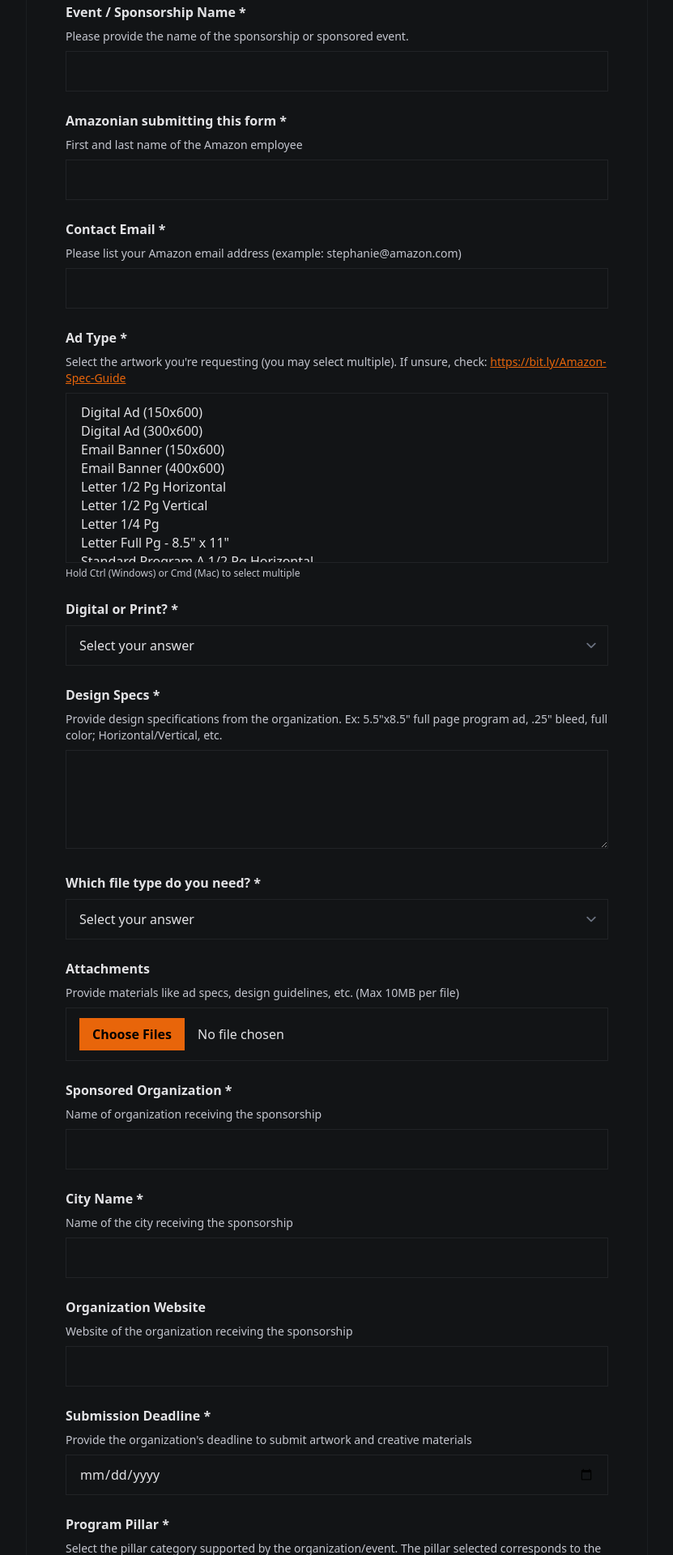
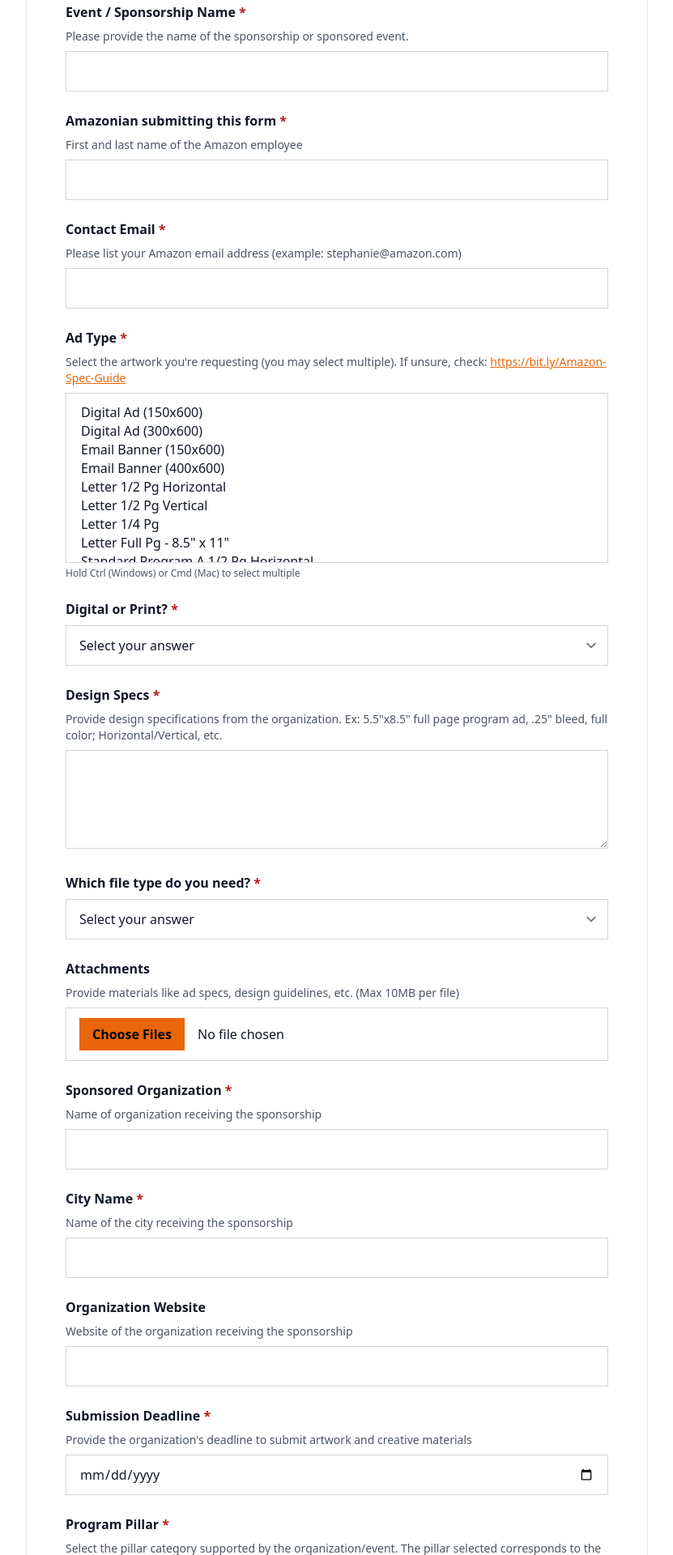
Before and after one commit to Raconteur-Creative/rc-site-redesign, a SvelteKit app: page /forms/sponsorship in a window 1280 px wide. Shown: the part 340-2260 px from the top of the page at 81% size, without its empty margins (224-1055 px from the left). Built offline with nearby package versions, Linux system fonts and the light colour scheme.

Commit message:
Convert sponsorship form to light mode (white bg, dark text)

```diff
--- a/src/routes/forms/sponsorship/+page.svelte
+++ b/src/routes/forms/sponsorship/+page.svelte
@@ -78,7 +78,7 @@
 	<meta name="robots" content="noindex, nofollow" />
 </svelte:head>
 
-<div class="min-h-screen bg-surface py-12 px-8">
+<div class="min-h-screen bg-white py-12 px-8">
 	<!-- Header -->
 	<header class="max-w-3xl mx-auto mb-8">
 		<a href="/" class="inline-block mb-6 hover:opacity-80 transition-opacity">
@@ -87,13 +87,13 @@
 	</header>
 
 	<!-- Form Container -->
-	<div class="max-w-3xl mx-auto bg-surface-container p-8 md:p-12 border border-outline-variant/20">
-		<h1 class="font-headline text-4xl md:text-5xl text-on-surface mb-4">Sponsorship Artwork Request</h1>
+	<div class="max-w-3xl mx-auto bg-white p-8 md:p-12 border border-gray-200 shadow-sm">
+		<h1 class="font-headline text-4xl md:text-5xl text-gray-900 mb-4">Sponsorship Artwork Request</h1>
 
 		{#if formSubmitted}
 			<div class="py-12 text-center">
-				<p class="text-on-surface text-xl mb-4">Thank you for your submission!</p>
-				<p class="text-on-surface-variant mb-8">We'll be in touch soon.</p>
+				<p class="text-gray-900 text-xl mb-4">Thank you for your submission!</p>
+				<p class="text-gray-600 mb-8">We'll be in touch soon.</p>
 				<button
 					on:click={() => goto('/')}
 					class="bg-secondary text-on-secondary px-6 py-3 font-bold hover:opacity-90 transition-all text-sm uppercase tracking-wider"
@@ -102,12 +102,12 @@
 				</button>
 			</div>
 		{:else}
-			<p class="text-on-surface-variant mb-8">
+			<p class="text-gray-600 mb-8">
 				Please complete this form to request creative assets for sponsorships APPROVED BY the Amazon Community Engagement team.
 			</p>
 
 			{#if formError}
-				<div class="bg-error/10 border border-error text-error px-4 py-3 mb-6">
+				<div class="bg-red-50 border border-red-300 text-red-700 px-4 py-3 mb-6">
 					Error submitting form. Please try again.
 				</div>
 			{/if}
@@ -121,10 +121,10 @@
 
 				<!-- Event/Sponsorship Name -->
 				<div>
-					<label for="sponsorship" class="block text-on-surface font-bold mb-2">
-						Event / Sponsorship Name <span class="text-error">*</span>
+					<label for="sponsorship" class="block text-gray-900 font-bold mb-2">
+						Event / Sponsorship Name <span class="text-red-700">*</span>
 					</label>
-					<p class="text-on-surface-variant text-sm mb-2">
+					<p class="text-gray-600 text-sm mb-2">
 						Please provide the name of the sponsorship or sponsored event.
 					</p>
 					<input
@@ -132,16 +132,16 @@
 						id="sponsorship"
 						name="sponsorship"
 						required
-						class="w-full bg-surface border border-outline-variant/30 px-4 py-3 text-on-surface focus:outline-none focus:border-secondary"
+						class="w-full bg-white border border-gray-300 px-4 py-3 text-gray-900 focus:outline-none focus:border-secondary"
 					/>
 				</div>
 
 				<!-- Name -->
 				<div>
-					<label for="name" class="block text-on-surface font-bold mb-2">
-						Amazonian submitting this form <span class="text-error">*</span>
+					<label for="name" class="block text-gray-900 font-bold mb-2">
+						Amazonian submitting this form <span class="text-red-700">*</span>
 					</label>
-					<p class="text-on-surface-variant text-sm mb-2">
+					<p class="text-gray-600 text-sm mb-2">
 						First and last name of the Amazon employee
 					</p>
 					<input
@@ -149,16 +149,16 @@
 						id="name"
 						name="name"
 						required
-						class="w-full bg-surface border border-outline-variant/30 px-4 py-3 text-on-surface focus:outline-none focus:border-secondary"
+						class="w-full bg-white border border-gray-300 px-4 py-3 text-gray-900 focus:outline-none focus:border-secondary"
 					/>
 				</div>
 
 				<!-- Email -->
 				<div>
-					<label for="email" class="block text-on-surface font-bold mb-2">
-						Contact Email <span class="text-error">*</span>
+					<label for="email" class="block text-gray-900 font-bold mb-2">
+						Contact Email <span class="text-red-700">*</span>
 					</label>
-					<p class="text-on-surface-variant text-sm mb-2">
+					<p class="text-gray-600 text-sm mb-2">
 						Please list your Amazon email address (example: stephanie@amazon.com)
 					</p>
 					<input
@@ -166,16 +166,16 @@
 						id="email"
 						name="email"
 						required
-						class="w-full bg-surface border border-outline-variant/30 px-4 py-3 text-on-surface focus:outline-none focus:border-secondary"
+						class="w-full bg-white border border-gray-300 px-4 py-3 text-gray-900 focus:outline-none focus:border-secondary"
 					/>
 				</div>
 
 				<!-- Ad Type -->
 				<div>
-					<label for="adtypes" class="block text-on-surface font-bold mb-2">
-						Ad Type <span class="text-error">*</span>
+					<label for="adtypes" class="block text-gray-900 font-bold mb-2">
+						Ad Type <span class="text-red-700">*</span>
 					</label>
-					<p class="text-on-surface-variant text-sm mb-2">
+					<p class="text-gray-600 text-sm mb-2">
 						Select the artwork you're requesting (you may select multiple). If unsure, check:
 						<a href="https://bit.ly/Amazon-Spec-Guide" target="_blank" rel="noreferrer" class="text-secondary underline hover:opacity-80">
 							https://bit.ly/Amazon-Spec-Guide
@@ -187,25 +187,25 @@
 						multiple
 						required
 						size="8"
-						class="w-full bg-surface border border-outline-variant/30 px-4 py-3 text-on-surface focus:outline-none focus:border-secondary"
+						class="w-full bg-white border border-gray-300 px-4 py-3 text-gray-900 focus:outline-none focus:border-secondary"
 					>
 						{#each adType as type}
 							<option value={type}>{type}</option>
 						{/each}
 					</select>
-					<p class="text-on-surface-variant text-xs mt-1">Hold Ctrl (Windows) or Cmd (Mac) to select multiple</p>
+					<p class="text-gray-600 text-xs mt-1">Hold Ctrl (Windows) or Cmd (Mac) to select multiple</p>
 				</div>
 
 				<!-- Digital or Print -->
 				<div>
-					<label for="type" class="block text-on-surface font-bold mb-2">
-						Digital or Print? <span class="text-error">*</span>
+					<label for="type" class="block text-gray-900 font-bold mb-2">
+						Digital or Print? <span class="text-red-700">*</span>
 					</label>
 					<select
 						id="type"
 						name="type"
 						required
-						class="w-full bg-surface border border-outline-variant/30 px-4 py-3 text-on-surface focus:outline-none focus:border-secondary"
+						class="w-full bg-white border border-gray-300 px-4 py-3 text-gray-900 focus:outline-none focus:border-secondary"
 					>
 						<option value="" disabled selected>Select your answer</option>
 						<option value="Digital">Digital</option>
@@ -216,10 +216,10 @@
 
 				<!-- Design Specs -->
 				<div>
-					<label for="specs" class="block text-on-surface font-bold mb-2">
-						Design Specs <span class="text-error">*</span>
+					<label for="specs" class="block text-gray-900 font-bold mb-2">
+						Design Specs <span class="text-red-700">*</span>
 					</label>
-					<p class="text-on-surface-variant text-sm mb-2">
+					<p class="text-gray-600 text-sm mb-2">
 						Provide design specifications from the organization. Ex: 5.5"x8.5" full page program ad, .25" bleed, full color; Horizontal/Vertical, etc.
 					</p>
 					<textarea
@@ -227,20 +227,20 @@
 						name="specs"
 						required
 						rows="4"
-						class="w-full bg-surface border border-outline-variant/30 px-4 py-3 text-on-surface focus:outline-none focus:border-secondary"
+						class="w-full bg-white border border-gray-300 px-4 py-3 text-gray-900 focus:outline-none focus:border-secondary"
 					></textarea>
 				</div>
 
 				<!-- File Type -->
 				<div>
-					<label for="file" class="block text-on-surface font-bold mb-2">
-						Which file type do you need? <span class="text-error">*</span>
+					<label for="file" class="block text-gray-900 font-bold mb-2">
+						Which file type do you need? <span class="text-red-700">*</span>
 					</label>
 					<select
 						id="file"
 						name="file"
 						required
-						class="w-full bg-surface border border-outline-variant/30 px-4 py-3 text-on-surface focus:outline-none focus:border-secondary"
+						class="w-full bg-white border border-gray-300 px-4 py-3 text-gray-900 focus:outline-none focus:border-secondary"
 					>
 						<option value="" disabled selected>Select your answer</option>
 						<option value="JPEG">JPEG</option>
@@ -251,10 +251,10 @@
 
 				<!-- Attachments -->
 				<div>
-					<label for="attachments" class="block text-on-surface font-bold mb-2">
+					<label for="attachments" class="block text-gray-900 font-bold mb-2">
 						Attachments
 					</label>
-					<p class="text-on-surface-variant text-sm mb-2">
+					<p class="text-gray-600 text-sm mb-2">
 						Provide materials like ad specs, design guidelines, etc. (Max 10MB per file)
 					</p>
 					<input
@@ -262,16 +262,16 @@
 						id="attachments"
 						name="attachments"
 						multiple
-						class="w-full bg-surface border border-outline-variant/30 px-4 py-3 text-on-surface file:mr-4 file:py-2 file:px-4 file:border-0 file:bg-secondary file:text-on-secondary file:font-bold hover:file:opacity-90 focus:outline-none focus:border-secondary"
+						class="w-full bg-white border border-gray-300 px-4 py-3 text-gray-900 file:mr-4 file:py-2 file:px-4 file:border-0 file:bg-secondary file:text-on-secondary file:font-bold hover:file:opacity-90 focus:outline-none focus:border-secondary"
 					/>
 				</div>
 
 				<!-- Organization -->
 				<div>
-					<label for="organization" class="block text-on-surface font-bold mb-2">
-						Sponsored Organization <span class="text-error">*</span>
+					<label for="organization" class="block text-gray-900 font-bold mb-2">
+						Sponsored Organization <span class="text-red-700">*</span>
 					</label>
-					<p class="text-on-surface-variant text-sm mb-2">
+					<p class="text-gray-600 text-sm mb-2">
 						Name of organization receiving the sponsorship
 					</p>
 					<input
@@ -279,16 +279,16 @@
 						id="organization"
 						name="organization"
 						required
-						class="w-full bg-surface border border-outline-variant/30 px-4 py-3 text-on-surface focus:outline-none focus:border-secondary"
+						class="w-full bg-white border border-gray-300 px-4 py-3 text-gray-900 focus:outline-none focus:border-secondary"
 					/>
 				</div>
 
 				<!-- City -->
 				<div>
-					<label for="city" class="block text-on-surface font-bold mb-2">
-						City Name <span class="text-error">*</span>
+					<label for="city" class="block text-gray-900 font-bold mb-2">
+						City Name <span class="text-red-700">*</span>
 					</label>
-					<p class="text-on-surface-variant text-sm mb-2">
+					<p class="text-gray-600 text-sm mb-2">
 						Name of the city receiving the sponsorship
 					</p>
 					<input
@@ -296,32 +296,32 @@
 						id="city"
 						name="city"
 						required
-						class="w-full bg-surface border border-outline-variant/30 px-4 py-3 text-on-surface focus:outline-none focus:border-secondary"
+						class="w-full bg-white border border-gray-300 px-4 py-3 text-gray-900 focus:outline-none focus:border-secondary"
 					/>
 				</div>
 
 				<!-- Website -->
 				<div>
-					<label for="website" class="block text-on-surface font-bold mb-2">
+					<label for="website" class="block text-gray-900 font-bold mb-2">
 						Organization Website
 					</label>
-					<p class="text-on-surface-variant text-sm mb-2">
+					<p class="text-gray-600 text-sm mb-2">
 						Website of the organization receiving the sponsorship
 					</p>
 					<input
 						type="url"
 						id="website"
 						name="website"
-						class="w-full bg-surface border border-outline-variant/30 px-4 py-3 text-on-surface focus:outline-none focus:border-secondary"
+						class="w-full bg-white border border-gray-300 px-4 py-3 text-gray-900 focus:outline-none focus:border-secondary"
 					/>
 				</div>
 
 				<!-- Deadline -->
 				<div>
-					<label for="deadline" class="block text-on-surface font-bold mb-2">
-						Submission Deadline <span class="text-error">*</span>
+					<label for="deadline" class="block text-gray-900 font-bold mb-2">
+						Submission Deadline <span class="text-red-700">*</span>
 					</label>
-					<p class="text-on-surface-variant text-sm mb-2">
+					<p class="text-gray-600 text-sm mb-2">
 						Provide the organization's deadline to submit artwork and creative materials
 					</p>
 					<input
@@ -329,23 +329,23 @@
 						id="deadline"
 						name="deadline"
 						required
-						class="w-full bg-surface border border-outline-variant/30 px-4 py-3 text-on-surface focus:outline-none focus:border-secondary"
+						class="w-full bg-white border border-gray-300 px-4 py-3 text-gray-900 focus:outline-none focus:border-secondary"
 					/>
 				</div>
 
 				<!-- Pillar -->
 				<div>
-					<label for="pillar" class="block text-on-surface font-bold mb-2">
-						Program Pillar <span class="text-error">*</span>
+					<label for="pillar" class="block text-gray-900 font-bold mb-2">
+						Program Pillar <span class="text-red-700">*</span>
 					</label>
-					<p class="text-on-surface-variant text-sm mb-2">
+					<p class="text-gray-600 text-sm mb-2">
 						Select the pillar category supported by the organization/event. The pillar selected corresponds to the artwork provided.
 					</p>
 					<select
 						id="pillar"
 						name="pillar"
 						required
-						class="w-full bg-surface border border-outline-variant/30 px-4 py-3 text-on-surface focus:outline-none focus:border-secondary"
+						class="w-full bg-white border border-gray-300 px-4 py-3 text-gray-900 focus:outline-none focus:border-secondary"
 					>
 						<option value="" disabled selected>Select your answer</option>
 						{#each pillar as type}
@@ -356,17 +356,17 @@
 
 				<!-- Notes -->
 				<div>
-					<label for="notes" class="block text-on-surface font-bold mb-2">
+					<label for="notes" class="block text-gray-900 font-bold mb-2">
 						Notes / Considerations
 					</label>
-					<p class="text-on-surface-variant text-sm mb-2">
+					<p class="text-gray-600 text-sm mb-2">
 						Provide any additional notes the creative team should consider (ad sizes, design notes, etc.)
 					</p>
 					<textarea
 						id="notes"
 						name="notes"
 						rows="4"
-						class="w-full bg-surface border border-outline-variant/30 px-4 py-3 text-on-surface focus:outline-none focus:border-secondary"
+						class="w-full bg-white border border-gray-300 px-4 py-3 text-gray-900 focus:outline-none focus:border-secondary"
 					></textarea>
 				</div>
 
```
